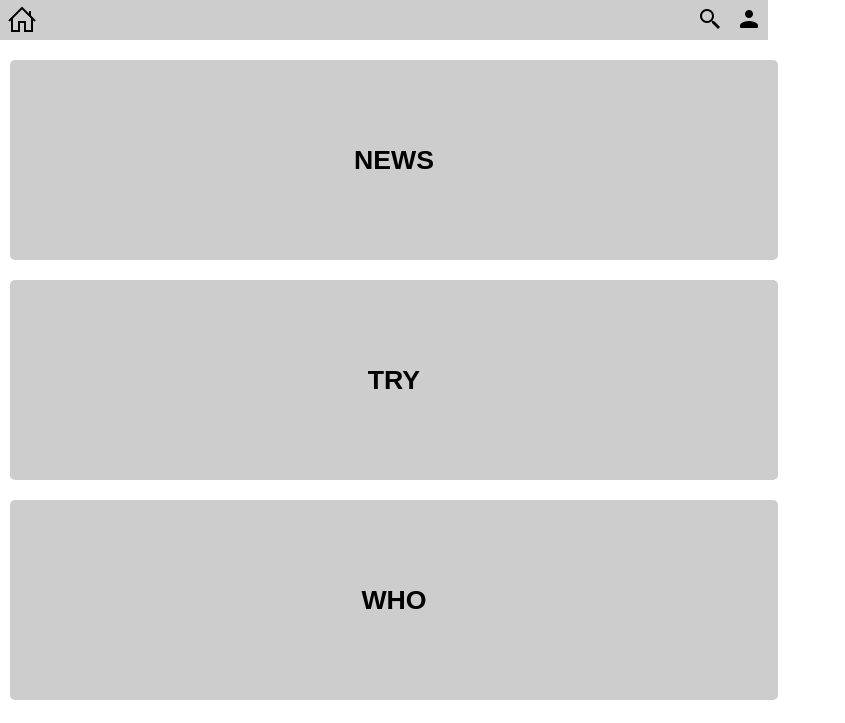
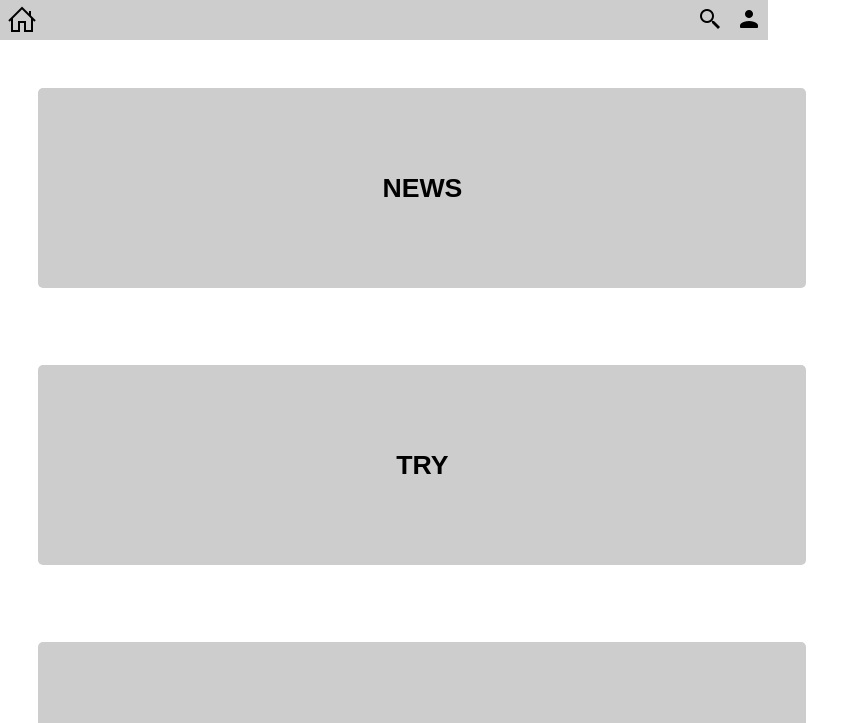
Before and after one commit to antoniotorres02/webai, a plain HTML site: page index.html in a window 768 px wide. Shown: the top 723 px of the page, 845 px wide, since content can reach past the window. Drawn offline with Linux system fonts and the light colour scheme.

Commit message:
Añadidas media queries para tablet

```diff
--- a/styles/index_style.css
+++ b/styles/index_style.css
@@ -9,8 +9,8 @@
 }
 
 
+/*Media query para smartphone*/
 @media only screen and (max-width: 768px) {
-    /* For mobile phones: */
     #botonera{
         margin-top: 50px;
         display: block;
@@ -27,6 +27,22 @@
         margin: 10px;
     }
   }
+
+/*Media query para tablet*/
+@media (min-width: 768px) and (max-width: 1024px) {
+
+    #botonera {
+        display: block;
+        width: 100%;
+        text-align: center;
+    }
+
+    .boton_circular {
+        margin:5%;
+    }
+
+}
+
 
 /*Scroll horizontal del home*/
 #scroll_horizontal_area {
```
